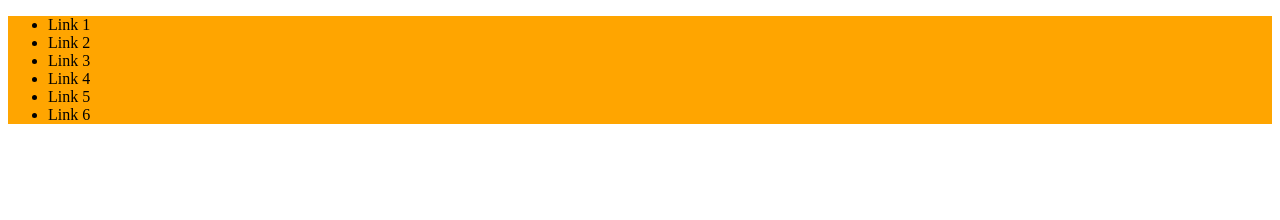
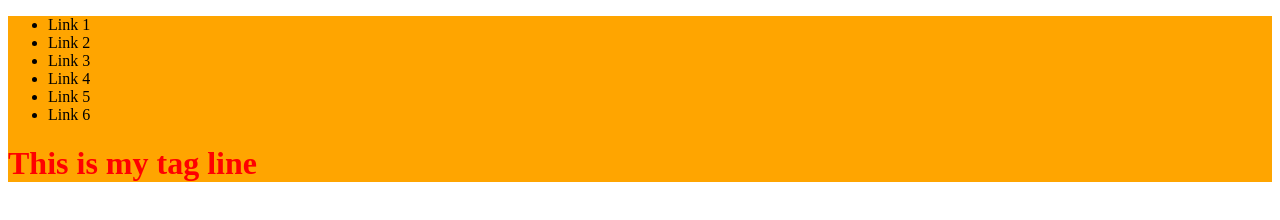
Before and after one commit to leowald/learning2, a plain HTML site: page index.html in a window 1280 px wide. Drawn offline with Linux system fonts and the light colour scheme; files that its build step writes are made by us from their sources.

Commit message:
added tag line

```diff
--- a/css/style.css
+++ b/css/style.css
@@ -1,3 +1,7 @@
 header {
   background-color: orange;
 }
+
+h1 {
+  color: red;
+}
--- a/index.html
+++ b/index.html
@@ -16,8 +16,10 @@
         <li>Link 4</li>
         <li>Link 5</li>
         <li>Link 6</li>
+
     </nav>
       </ul>
+      <h1>This is my tag line</h1>
     </header>
   </body>
 </html>
```
